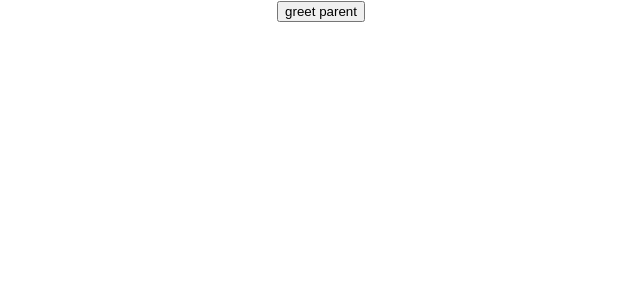
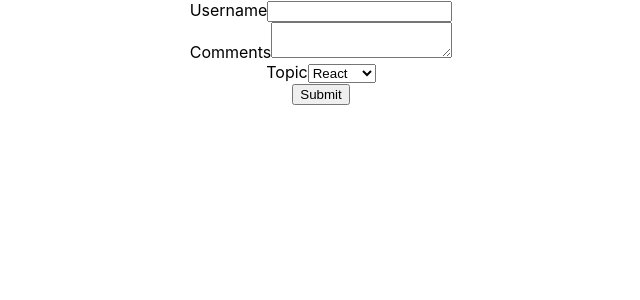
Before and after one commit to SonuCypher/ReactJs, a React (Create React App) app: page / in a window 1280 px wide. Shown: the top 300 px of the page, without its empty margins (319-959 px from the left). Built offline with nearby package versions, Linux system fonts and the light colour scheme.

Commit message:
did basic styling and form submission

```diff
--- a/src/App.js
+++ b/src/App.js
@@ -5,14 +5,21 @@
 import Work from './components/Work'
 import Counter from './components/Counter';
 import ParentComponent from './components/ParentComponent';
- //const { Name } = require('./components/name')
+import StyleSheet from './components/Stylesheet';
+import Inline from './components/Inline';
+import styles from './components/appStyles.module.css'
+import Form from './components/Form'
+//const { Name } = require('./components/name')
 
 function App() {
   return (
     <div className="App">
 
-
-    <ParentComponent/>
+      <Form />
+      {/* <h1 className={styles.success}>Css using  Module</h1> */}
+      {/* <Inline /> */}
+    {/* <StyleSheet Primary={true}></StyleSheet> */}
+    {/* <ParentComponent/> */}
     {/* <Counter /> */}
     {/* <Name name="Abdul Suhaib"/>
     <Name name="Sonu"/>
--- /dev/null
+++ b/src/components/Form.js
@@ -0,0 +1,56 @@
+import React, { Component } from 'react'
+
+ class Form extends Component {
+
+    constructor(props) {
+        super(props)
+
+        this.state = {
+             username:'',
+             comments:'',
+             topic:''
+        }
+    }
+
+    handleUsernameChange = (event) => {
+        this.setState({ username: event.target.value})
+    }
+    handleCommentsChange = (event)=> {
+        this.setState({ comments: event.target.value})
+    }
+    handleTopicChange = (event) => {
+        this.setState({ topic: event.target.value})
+    }
+    handleSubmit = (event) => {
+        alert(`${this.state.username} ${this.state.comments} ${this.state.topic}`)
+        event.preventDefault()
+    }
+
+    render() {
+        const { username, comments, topic} = this.state
+        return (
+            <form onSubmit = {this.handleSubmit}>
+                <div>
+                    <label>Username</label>
+                    <input type='text' value={username}
+                    onChange={this.handleUsernameChange}></input>
+                </div>
+                <div>
+                    <label>Comments</label>
+                    <textarea value={comments} onChange={this.handleCommentsChange}></textarea>
+                </div>
+                <div>
+                    <label>Topic</label>
+                    <select value={topic} onChange={this.handleTopicChange}>
+                        <option value='react'>React</option>
+                        <option value='angular'>Angular</option>
+                        <option value='vue'>Vue</option>
+                    </select>
+                </div>
+                <button type="submit">Submit</button>
+            </form>
+        )
+    }
+}
+
+export default Form
--- /dev/null
+++ b/src/components/Inline.js
@@ -0,0 +1,16 @@
+import React from 'react'
+
+const heading = {
+    fontSize: '70px',
+    color:'red'
+}
+
+function Inline() {
+    return (
+        <div>
+            <h1 style={heading}>Inline</h1>
+        </div>
+    )
+}
+
+export default Inline
--- /dev/null
+++ b/src/components/Stylesheet.js
@@ -0,0 +1,16 @@
+import React from 'react'
+import './myStyles.css'
+
+
+
+
+function Stylesheet(props) {
+   let className = props.Primary ? 'primary' : ''
+    return (
+        <div>
+            <h1 className={className}>stylesheets</h1>
+        </div>
+    )
+}
+
+export default Stylesheet
--- /dev/null
+++ b/src/components/appStyles.module.css
@@ -0,0 +1,3 @@
+.success {
+    color:blueviolet
+}
--- /dev/null
+++ b/src/components/myStyles.css
@@ -0,0 +1,3 @@
+.primary {
+    color: green;
+}
```
